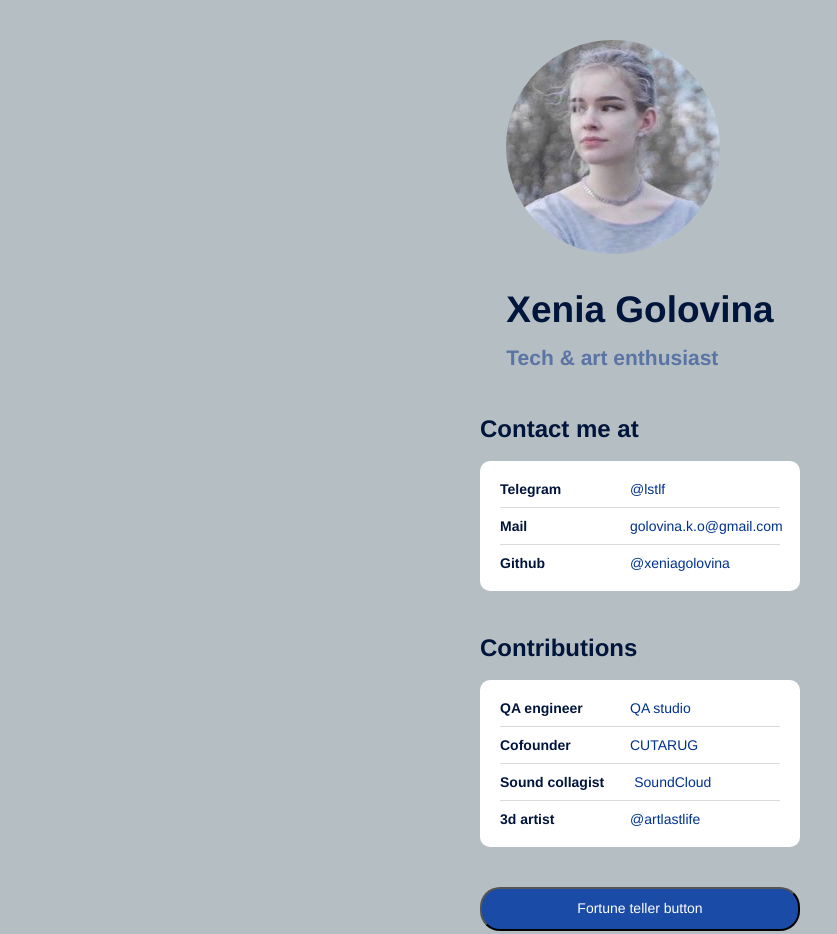
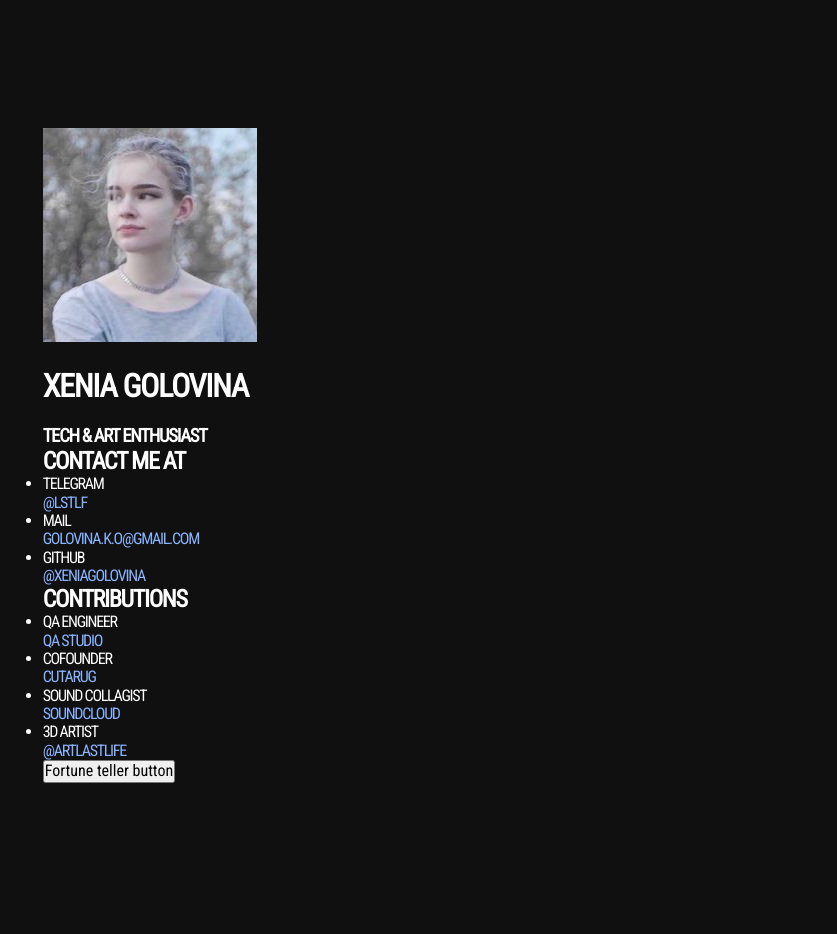
Before and after one commit to xeniagolovina/personal-site, a plain HTML site: page index.html in a window 1280 px wide. Shown: the whole page, without its empty margins (0-837 px from the left). Drawn offline with Linux system fonts and the light colour scheme.

Commit message:
Update style.css

```diff
--- a/style.css
+++ b/style.css
@@ -1,117 +1,68 @@
-body {
-  font-family: "Helvetica";
-  background-color: #b5bec2;
-  color: #000000;
-  display: flex;
-  flex-direction: column;
-  justify-content: center;
-  align-items: center;
+@import url("https://fonts.googleapis.com/css2?family=Roboto+Condensed:wght@400&display=swap");
+
+* {
+  margin: 0;
+  padding: 0;
+  box-sizing: border-box;
+  text-transform: uppercase;
 }
 
-.header {
-  margin: 40px 0;
+:root {
+  --text-color: #8bb4ff;
+  --gray-color: #526b99;
+  --background-color: #101010;
 }
 
-.header__avatar {
-  border-radius: 50%;
+
+html {
+  cursor: url("./cursor1.png") 40 45, auto;
 }
 
-.header__title {
+body {
+  padding: 10vw 3.333vw;
+  padding-bottom: 13.333vw;
+  font-family: "Roboto Condensed", sans-serif;
+  font-weight: 400;
+  letter-spacing: -0.1vw;
+  background-color: var(--background-color);
+  color: white;
 
-  color: #00153b;
-  margin: 30px 0 10px 0;
-  font-size: 37px;
-  line-height: 1.2;
-  font-family: "Helvetica Neue";
 }
 
-.header__subtitle {
-  color: #5a74a5;
-  font-size: 21px;
-  line-height: 1.4;
-  margin: 0;
+.name {
+  line-height: 5.208vw;
+  font-size: 6.444vw;
 }
 
-.links {
-  color: #00153b;
-  width: 320px;
-  margin-bottom: 40px;
+.subname {
+  line-height: 5.208vw;
+  font-size: 3.444vw;
+  color: #8bb4ff;
 }
 
-.links__header {
-  font-family: "Helvetica Neue";
-  font-size: 24px;
-  line-height: 1.4;
-  margin: 0 0 15px 0;
+.block {
+  margin-top: 13.333vw;
 }
 
-.links__container {
-  list-style-type: none;
-  background: #ffffff;
-  border-radius: 10px;
-  display: flex;
-  flex-direction: column;
-  align-items: flex-start;
-  padding: 20px 20px 10px;
-  gap: 10px;
-  flex: none;
-  order: 1;
-  flex-grow: 0;
-  box-sizing: border-box;
-  margin: 0;
+.block-title {
+  color:   #526b99;
+  line-height: 5.208vw;
+  font-size: 4.444vw;
+  margin-bottom: 3.333vw;
 }
 
-.links__link,
-.links__title {
-  font-weight: bold;
-  font-size: 14px;
-  font-size: 1.4;
+.entry {
+  line-height: 7.814vw;
+  font-size: 6.667vw;
+  margin-bottom: 1.667vw;
 }
 
-.links__link {
-
-  display: flex;
-  flex-direction: row;
-  align-items: flex-start;
-  padding: 0px 0px 10px;
-  gap: 30px;
-  border-bottom: 1px solid #dadada;
-  width: 280px;
+a {
+  text-decoration: none;
+  color: var(--text-color);
+  cursor: url("./cursor2.png") 40 45, auto;
 }
 
-.links__link:last-child {
-  border-bottom: none;
+a:hover {
+  color: var(--gray-color);
 }
-
-.linsk__link,
-.links__link:visited {
-  font-weight: normal;
-  text-decoration: none;
-  color: #00328f;
-}
-
-.links__title {
-  margin: 0;
-  min-width: 100px;
-}
-
-footer {
-  margin: 0 0 40px 0;
-}
-.button-link {
-  box-sizing: border-box;
-  display: flex;
-  flex-direction: row;
-  justify-content: center;
-  align-items: center;
-  padding: 10px;
-  width: 320px;
-  background: #1a4ba7;
-  border-radius: 20px;
-
-  font-size: 14px;
-  line-height: 1.4;
-
-  color: #ffffff;
-  text-decoration: none;
-}
```
